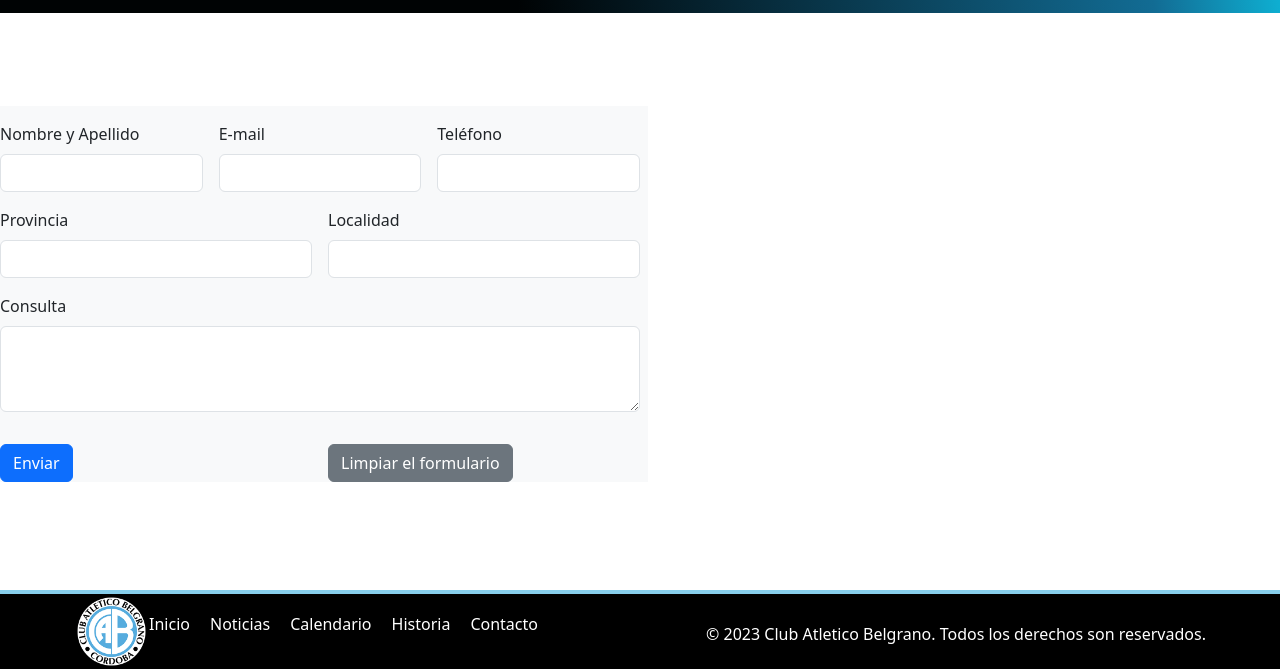
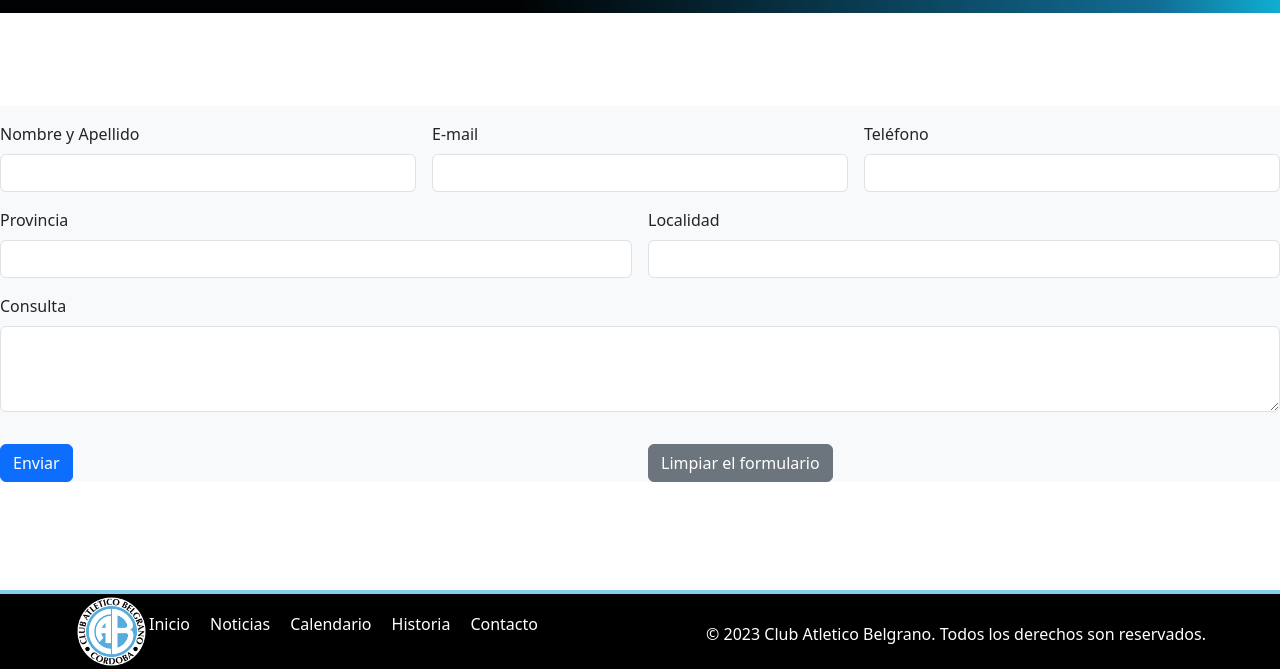
Before and after one commit to valentin-campos/proyecto1, a website: page pages/contacto2.html in a window 1280 px wide. Shown: the part 131-800 px from the top of the page. Drawn offline with nearby package versions, Linux system fonts and the light colour scheme.

Commit message:
cambio de body

```diff
--- a/css/style.css
+++ b/css/style.css
@@ -10,11 +10,11 @@ body {
   min-height: 100vh;
   display: grid;
   grid-template-rows: auto 1fr auto;
-  grid-template-columns: repeat(2,1fr);
+  grid-template-columns: 1fr;
   grid-template-areas:
-  "header header"
-  "main main"
-  "footer footer";
+  "header"
+  "main"
+  "footer";
 }
 
 
--- a/pages/contacto2.html
+++ b/pages/contacto2.html
@@ -72,7 +72,7 @@
         </section>
     </main> -->
 
-    <main class="d-flex align-items-center justify-content-center w-100">
+    <main class="d-flex align-items-center justify-content-center p-16">
 
         <form class=" formContacto row g-3 form bg-light">
             <div class="col-md-4">
```
